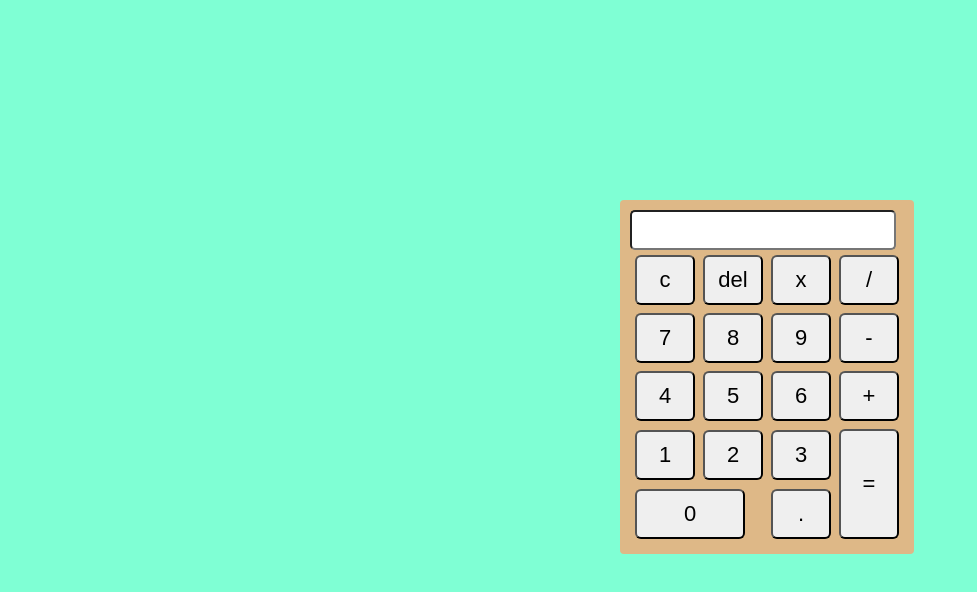
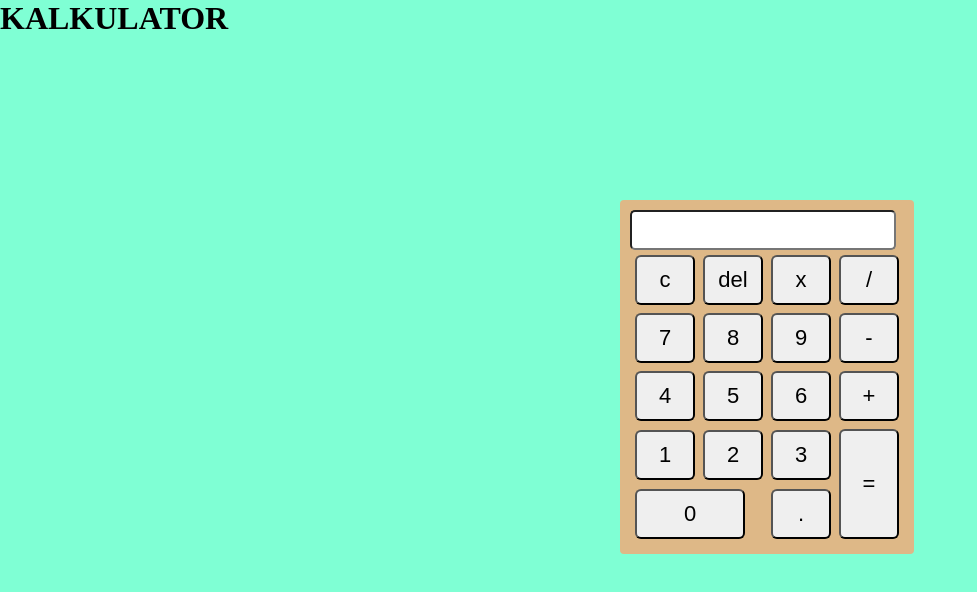
Before and after one commit to karendhika/kalkulator, a plain HTML site: page index.html in a window 1280 px wide. Shown: the whole page, without its empty margins (0-977 px from the left). Drawn offline with Linux system fonts and the light colour scheme.

Commit message:
Update index.html

```diff
--- a/index.html
+++ b/index.html
@@ -11,6 +11,9 @@
 </head>
 
 <body>
+    <header>
+        <h1>KALKULATOR</h1>
+    </header>
     <div class="wrapper">
         <div class="kalkulator">
             <form name="form">
```
